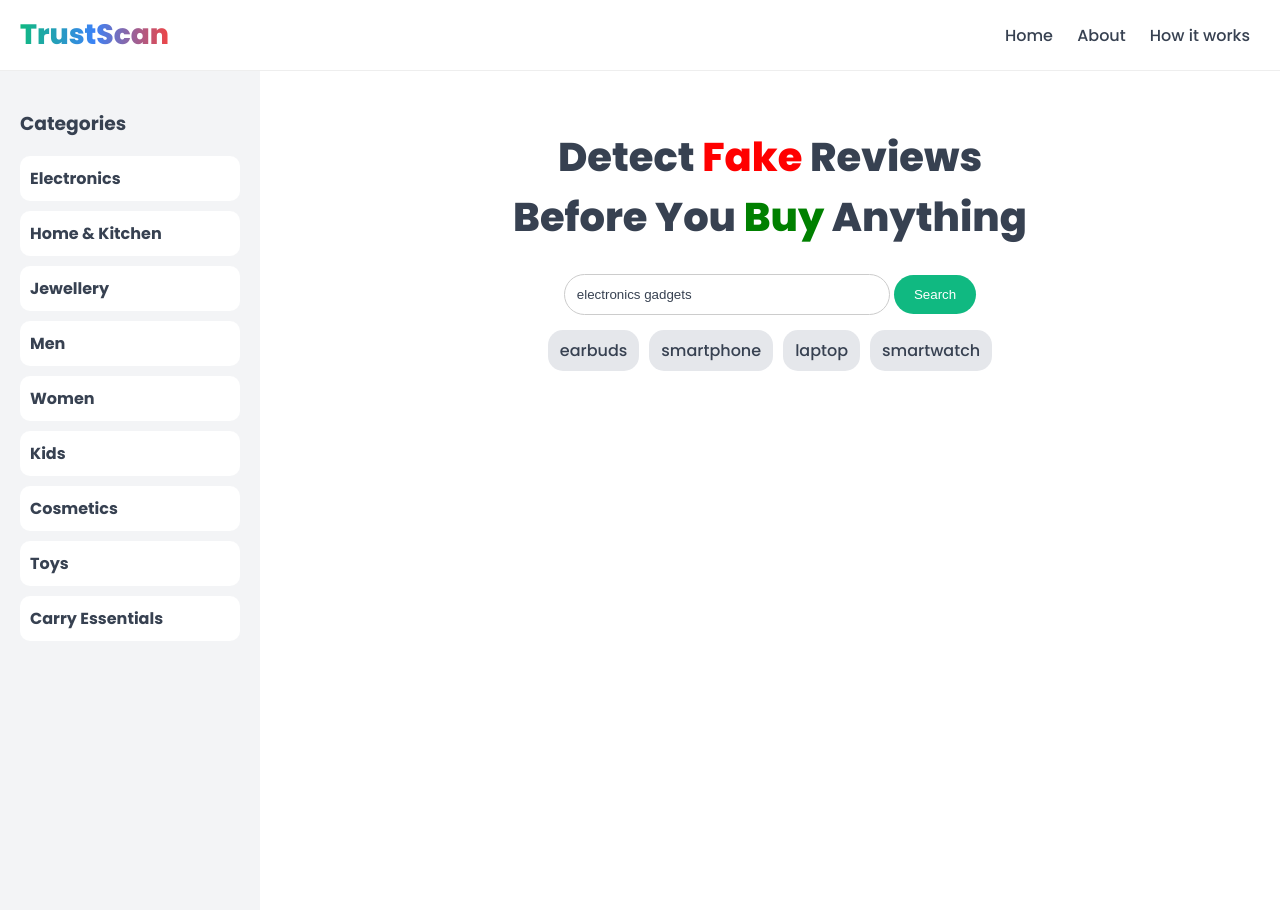
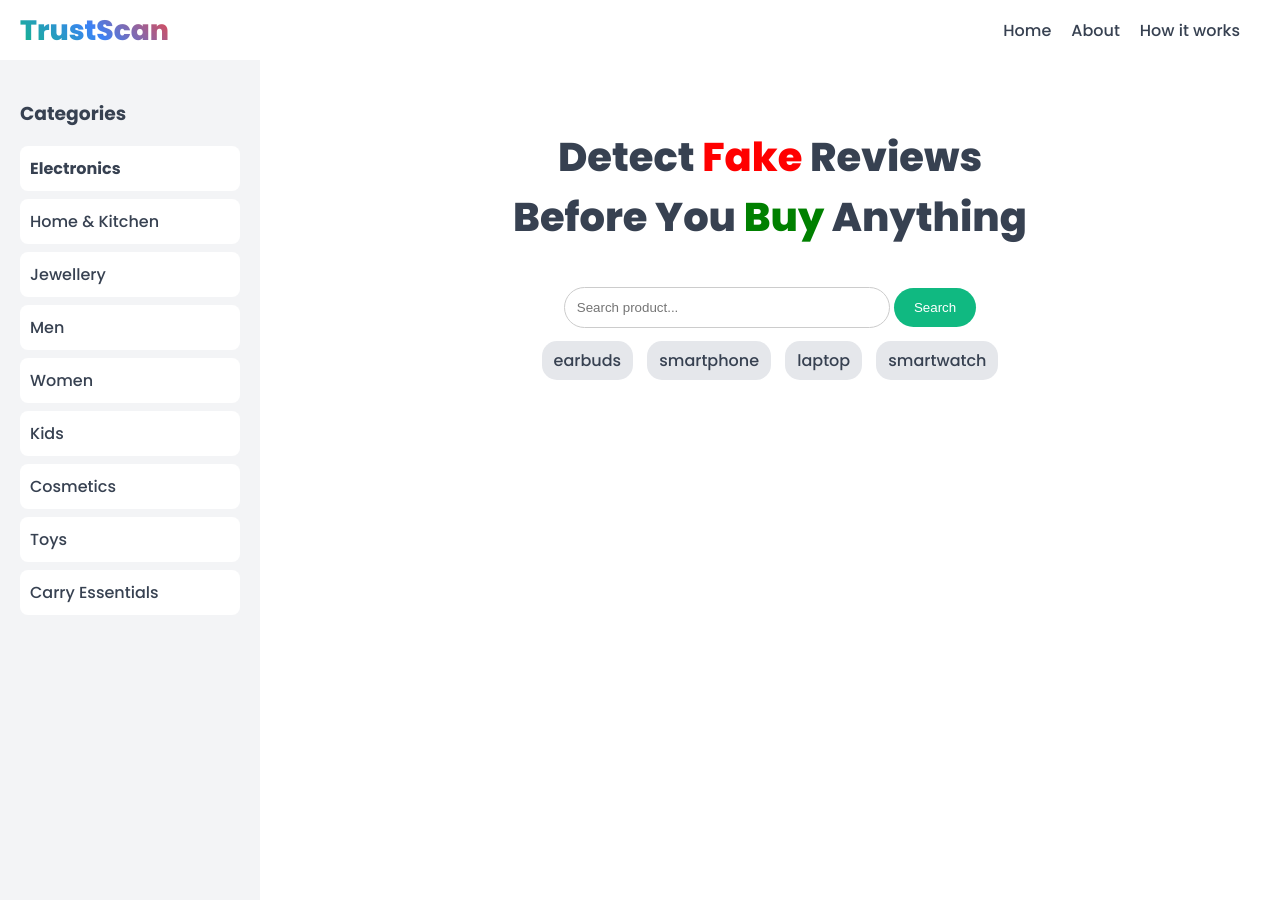
Before and after one commit to varshnik2024-blip/fake-review, a Flask app: page /?category=electronics in a window 1280 px wide. After the commit the page ends 603 px from the top, so only its background shows below. Run offline with Flask 3, Linux system fonts and the light colour scheme; data that the repository does not hold is empty.

Commit message:
final fix for category suggestions + UI

```diff
--- a/app.py
+++ b/app.py
@@ -24,7 +24,6 @@ def get_products(query):
     products = []
     results = data.get("shopping_results") or data.get("organic_results") or []
 
-    # 🔥 INCREASE PRODUCTS (40+)
     for item in results[:50]:
         rating = item.get("rating") or round(random.uniform(3.0, 5.0), 1)
 
@@ -38,18 +37,18 @@ def get_products(query):
             "real": random.randint(70, 90)
         })
 
-    # 🔥 SORT BY RATING
     products = sorted(products, key=lambda x: x["rating"], reverse=True)
 
     return products
 
 
+# ✅ FIXED CATEGORY MAP
 category_map = {
     "electronics": {
         "search": "electronics gadgets",
         "suggestions": ["earbuds", "smartphone", "laptop", "smartwatch"]
     },
-    "home & kitchen": {
+    "home": {
         "search": "home kitchen appliances",
         "suggestions": ["mixer", "fan", "sofa", "lamp"]
     },
@@ -57,29 +56,29 @@ category_map = {
         "search": "jewellery",
         "suggestions": ["necklace", "earrings", "ring", "bracelet"]
     },
-    "menswear": {
+    "men": {
         "search": "men clothing",
         "suggestions": ["shirt", "jeans", "jacket", "tshirt"]
     },
-    "womenswear": {
+    "women": {
         "search": "women clothing",
         "suggestions": ["kurti", "saree", "dress", "top"]
     },
-    "kids wear": {
+    "kids": {
         "search": "kids clothing",
         "suggestions": ["kids dress", "baby frock", "school uniform", "kids shoes"]
     },
-    "Beauty & Personal Care": {
-        "search": " beauty products",
+    "cosmetics": {
+        "search": "beauty products",
         "suggestions": ["lipstick", "facewash", "perfume", "makeup kit"]
     },
-    "carry essentials" : {
+    "toys": {
+        "search": "kids toys",
+        "suggestions": ["remote car", "doll", "lego", "puzzle"]
+    },
+    "carry": {
         "search": "handbags trolley school bags",
         "suggestions": ["handbag", "trolley bag", "school bag", "travel bag"]
-    },
-    "Toys & Games": {
-        "search": "kids toys",
-        "suggestions": ["remote car", "doll", "lego", "puzzle"]
     }
 }
 
@@ -89,11 +88,13 @@ def home():
     products = []
     suggestions = []
     query = ""
+    selected_category = None
 
     category = request.args.get("category")
     query_from_url = request.args.get("query")
 
     if category and category in category_map:
+        selected_category = category
         query = category_map[category]["search"]
         suggestions = category_map[category]["suggestions"]
         products = get_products(query)
@@ -110,7 +111,8 @@ def home():
     return render_template("index.html",
                            products=products,
                            query=query,
-                           suggestions=suggestions)
+                           suggestions=suggestions,
+                           selected_category=selected_category)
 
 
 if __name__ == "__main__":
--- a/templates/index.html
+++ b/templates/index.html
@@ -10,6 +10,7 @@ body {
     font-family: Poppins;
     margin: 0;
     background: #ffffff;
+    color: #374151;
     display: flex;
 }
 
@@ -17,39 +18,33 @@ body {
 .header {
     position: fixed;
     top: 0;
-    width: 100%;
-    height: 70px;
+    left: 220px;
+    right: 0;
+    height: 60px;
     background: white;
     display: flex;
     align-items: center;
-    justify-content: center;
-    border-bottom: 1px solid #eee;
-    z-index: 1000;
+    justify-content: flex-end;
+    padding-right: 40px;
+    z-index: 10;
+}
+
+.header a {
+    margin-left: 20px;
+    text-decoration: none;
+    color: #374151;
 }
 
 /* LOGO */
 .logo {
-    position: absolute;
+    position: fixed;
+    top: 10px;
     left: 20px;
-    font-weight: 900;
     font-size: 28px;
-    background: linear-gradient(90deg,#10b981,#3b82f6,#ef4444);
+    font-weight: 800;
+    background: linear-gradient(45deg, #10b981, #3b82f6, #ef4444);
     -webkit-background-clip: text;
     -webkit-text-fill-color: transparent;
-}
-
-/* NAV */
-.topbar {
-    position: absolute;
-    right: 30px;
-}
-
-.topbar a {
-    margin-left: 20px;
-    cursor: pointer;
-    text-decoration: none;
-    color: #374151; /* dark grey */
-    font-weight: 500;
 }
 
 /* SIDEBAR */
@@ -58,32 +53,31 @@ body {
     background: #f3f4f6;
     padding: 20px;
     height: 100vh;
-    margin-top: 70px;
+    margin-top: 60px;
 }
 
-/* CATEGORY BOX (ALL SAME) */
 .sidebar a {
     display: block;
     padding: 10px;
-    margin-bottom: 10px;
-    border-radius: 10px;
+    margin-bottom: 8px;
+    background: white;
+    border-radius: 8px;
     text-decoration: none;
-    background: white;
-    color: #374151; /* dark grey text */
-    font-weight: 600;
+    color: #374151;
 }
 
-.sidebar a:hover {
-    background: #e5e7eb;
+/* HIGHLIGHT SELECTED */
+.active {
+    background: #d1d5db;
+    font-weight: bold;
 }
 
 /* MAIN */
 .main {
     flex: 1;
-    padding: 100px 40px;
+    padding: 100px 30px 30px 30px;
 }
 
-/* HERO */
 .hero {
     text-align: center;
 }
@@ -91,7 +85,6 @@ body {
 .hero-title {
     font-size: 2.5rem;
     font-weight: 800;
-    color: #374151;
 }
 
 .fake { color: red; }
@@ -99,7 +92,7 @@ body {
 
 /* SEARCH */
 .search-box {
-    margin-top: 25px;
+    margin-top: 40px;
 }
 
 input {
@@ -107,7 +100,6 @@ input {
     width: 300px;
     border-radius: 25px;
     border: 1px solid #ccc;
-    color: #374151;
 }
 
 button {
@@ -120,18 +112,14 @@ button {
 
 /* SUGGESTIONS */
 .suggestions {
-    margin-top: 15px;
-    display: flex;
-    justify-content: center;
-    gap: 10px;
+    margin-top: 20px;
 }
 
-.suggestions a {
+.suggestions span {
     padding: 8px 12px;
+    margin: 5px;
     background: #e5e7eb;
     border-radius: 15px;
-    text-decoration: none;
-    color: #374151;
 }
 
 /* PRODUCTS */
@@ -139,6 +127,7 @@ button {
     display: grid;
     grid-template-columns: repeat(4, 1fr);
     gap: 20px;
+    margin-top: 30px;
 }
 
 .card {
@@ -146,7 +135,6 @@ button {
     padding: 15px;
     border-radius: 10px;
     text-align: center;
-    color: #374151;
 }
 
 img {
@@ -155,92 +143,36 @@ img {
     object-fit: contain;
 }
 
-.stars {
-    color: gold;
-}
+.fake-text { color: red; }
+.real-text { color: green; }
 
-/* FAKE / GENUINE */
-.fake-text { color: red; font-weight:600;}
-.real-text { color: green; font-weight:600;}
-
-.buy-btn {
-    background: #10b981;
-    color: white;
-    padding: 8px;
-    border-radius: 6px;
-    display: inline-block;
-    margin-top: 10px;
-}
-
-/* MODAL */
-.modal {
-    display: none;
-    position: fixed;
-    top: 0;
-    left: 0;
-    width:100%;
-    height:100%;
-    background: rgba(0,0,0,0.4);
-    justify-content:center;
-    align-items:center;
-    z-index:2000;
-}
-
-.modal-box {
-    background:white;
-    padding:25px;
-    border-radius:12px;
-    width:400px;
-    color:#374151;
-}
 </style>
-
-<script>
-function openModal(type){
-    document.getElementById("modal").style.display="flex";
-
-    if(type==="about"){
-        document.getElementById("modalContent").innerHTML =
-        "<h3>About TrustScan</h3><p>TrustScan helps users identify genuine vs fake reviews so they can make smarter purchasing decisions.</p>";
-    }
-    else{
-        document.getElementById("modalContent").innerHTML =
-        "<h3>How it works</h3><p>Our system analyzes large volumes of product reviews, detects unusual patterns, repeated phrases, and spam behavior to estimate fake vs genuine reviews.</p>";
-    }
-}
-
-function closeModal(){
-    document.getElementById("modal").style.display="none";
-}
-</script>
-
 </head>
 
 <body>
 
-<!-- HEADER -->
+<div class="logo">TrustScan</div>
+
 <div class="header">
-    <div class="logo">TrustScan</div>
-
-    <div class="topbar">
-        <a href="/">Home</a>
-        <a onclick="openModal('about')">About</a>
-        <a onclick="openModal('how')">How it works</a>
-    </div>
+    <a href="/">Home</a>
+    <a href="#">About</a>
+    <a href="#">How it works</a>
 </div>
 
 <!-- SIDEBAR -->
 <div class="sidebar">
-    <h3 style="color:#374151;">Categories</h3>
-    <a href="/?category=electronics">Electronics</a>
-    <a href="/?category=home">Home & Kitchen</a>
-    <a href="/?category=jewellery">Jewellery</a>
-    <a href="/?category=men">Men</a>
-    <a href="/?category=women">Women</a>
-    <a href="/?category=kids">Kids</a>
-    <a href="/?category=cosmetics">Cosmetics</a>
-    <a href="/?category=toys">Toys</a>
-    <a href="/?category=carry">Carry Essentials</a>
+    <h3>Categories</h3>
+
+    <a href="/?category=electronics" class="{{ 'active' if selected_category=='electronics' else '' }}">Electronics</a>
+    <a href="/?category=home" class="{{ 'active' if selected_category=='home' else '' }}">Home & Kitchen</a>
+    <a href="/?category=jewellery" class="{{ 'active' if selected_category=='jewellery' else '' }}">Jewellery</a>
+    <a href="/?category=men" class="{{ 'active' if selected_category=='men' else '' }}">Men</a>
+    <a href="/?category=women" class="{{ 'active' if selected_category=='women' else '' }}">Women</a>
+    <a href="/?category=kids" class="{{ 'active' if selected_category=='kids' else '' }}">Kids</a>
+    <a href="/?category=cosmetics" class="{{ 'active' if selected_category=='cosmetics' else '' }}">Cosmetics</a>
+    <a href="/?category=toys" class="{{ 'active' if selected_category=='toys' else '' }}">Toys</a>
+    <a href="/?category=carry" class="{{ 'active' if selected_category=='carry' else '' }}">Carry Essentials</a>
+
 </div>
 
 <!-- MAIN -->
@@ -253,19 +185,19 @@ function closeModal(){
     </h1>
 
     <form method="POST" class="search-box">
-        <input type="text" name="product" value="{{ query }}" placeholder="Search product...">
+        <input type="text" name="product" placeholder="Search product..." value="">
         <button>Search</button>
     </form>
 
     <div class="suggestions">
         {% for s in suggestions[:4] %}
-        <a href="/?query={{ s }}">{{ s }}</a>
+        <span>{{ s }}</span>
         {% endfor %}
     </div>
 </div>
 
 {% if products %}
-<h2 style="color:#374151;">Results for "{{ query }}"</h2>
+<h2>Results for "{{ query }}"</h2>
 
 <div class="card-container">
     {% for p in products %}
@@ -273,16 +205,10 @@ function closeModal(){
         <img src="{{ p.image }}">
         <h4>{{ p.title }}</h4>
         <p>{{ p.price }}</p>
-
-        <div class="stars">
-            {% for i in range(p.rating|int) %} ★ {% endfor %}
-            ({{ p.rating }})
-        </div>
-
+        <p>⭐ {{ p.rating }}</p>
         <p class="fake-text">Fake: {{ p.fake }}%</p>
         <p class="real-text">Genuine: {{ p.real }}%</p>
-
-        <a href="{{ p.link }}" target="_blank" class="buy-btn">Amazon</a>
+        <a href="{{ p.link }}" target="_blank">Amazon</a>
     </div>
     {% endfor %}
 </div>
@@ -290,10 +216,5 @@ function closeModal(){
 
 </div>
 
-<!-- MODAL -->
-<div id="modal" class="modal" onclick="closeModal()">
-    <div class="modal-box" id="modalContent" onclick="event.stopPropagation()"></div>
-</div>
-
 </body>
 </html>
```
